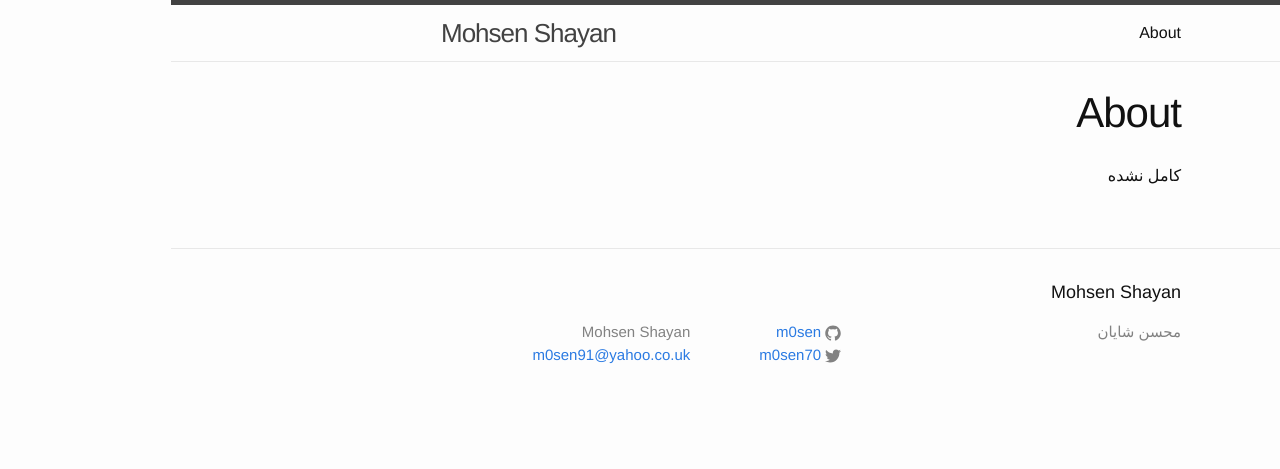
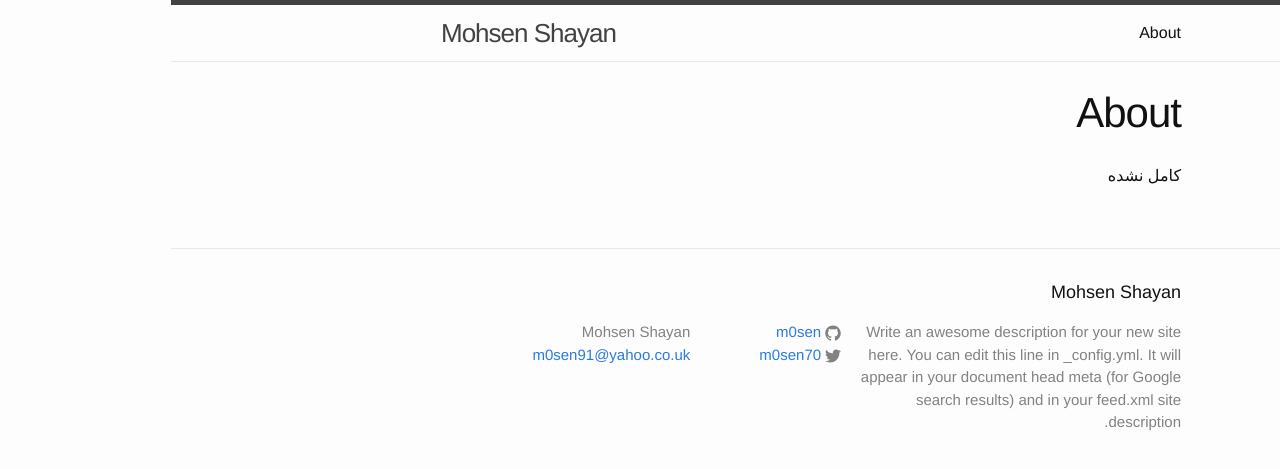
Before and after one commit to m0sen/m0sen.github.io, a Jekyll site: the page built from about.md, in a window 1280 px wide. Shown: the top 469 px of the page. Built offline with Jekyll 4.4.1, drawn with Linux system fonts in a browser that asks for light colours; a script that is not in the unit is left out.

Commit message:
Update _config.yml

```diff
--- a/_config.yml
+++ b/_config.yml
@@ -1,6 +1,9 @@
 title: Mohsen Shayan
 email: m0sen91@yahoo.co.uk
-description: محسن شایان
+description: > # this means to ignore newlines until "baseurl:"
+  Write an awesome description for your new site here. You can edit this
+  line in _config.yml. It will appear in your document head meta (for
+  Google search results) and in your feed.xml site description.
 baseurl: "" # the subpath of your site, e.g. /blog
 url: "http://m0sen.github.io" # the base hostname & protocol for your site
 twitter_username: m0sen70
```
